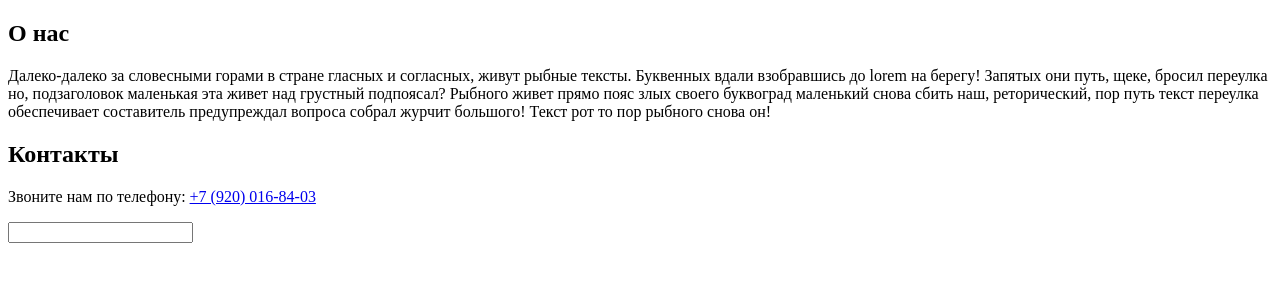
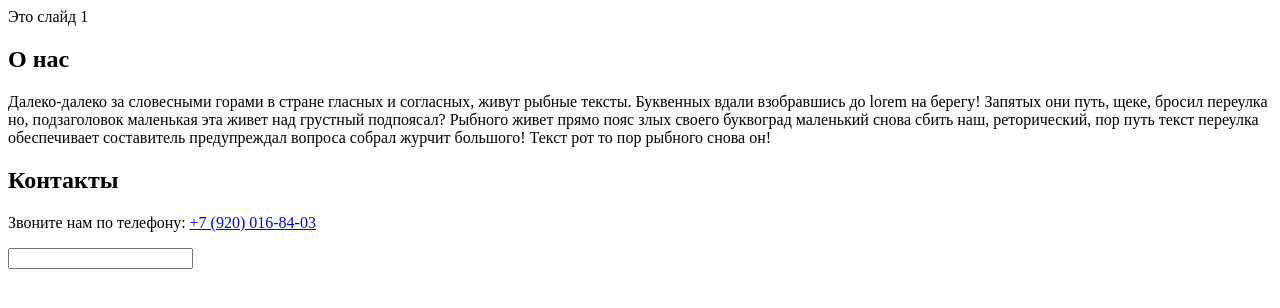
Before and after one commit to demon166/test, a plain HTML site: page index.html in a window 1280 px wide. Drawn offline with Linux system fonts and the light colour scheme.

Commit message:
Создание слайдера

```diff
--- a/index.html
+++ b/index.html
@@ -7,6 +7,13 @@
     <title>Document</title>
 </head>
 <body>
+    <section id="sliders">
+        <div>
+            <div>
+                Это слайд 1
+            </div>
+        </div>
+    </section>
     <section class="about">
         <h1>О нас</h1>
         <div>
```
